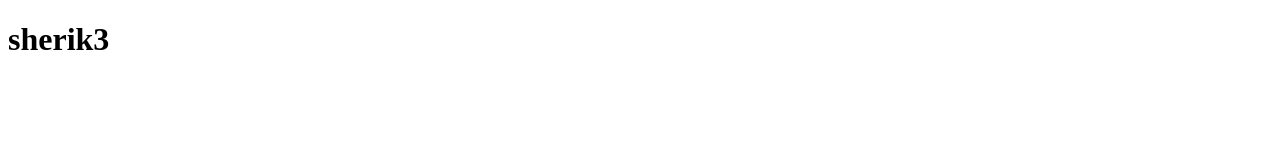
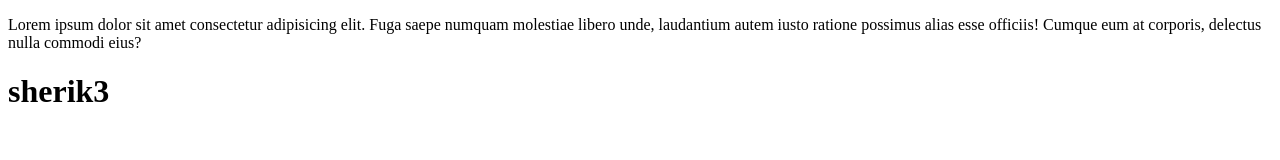
Before and after one commit to OmadbekCode/sherik3, a plain HTML site: page index.html in a window 1280 px wide. Drawn offline with Linux system fonts and the light colour scheme.

Commit message:
men p qoshdim

```diff
--- a/index.html
+++ b/index.html
@@ -6,6 +6,7 @@
     <title>Document</title>
 </head>
 <body>
+    <p>Lorem ipsum dolor sit amet consectetur adipisicing elit. Fuga saepe numquam molestiae libero unde, laudantium autem iusto ratione possimus alias esse officiis! Cumque eum at corporis, delectus nulla commodi eius?</p>
     <h1>sherik3</h1>
 </body>
 </html>
```
